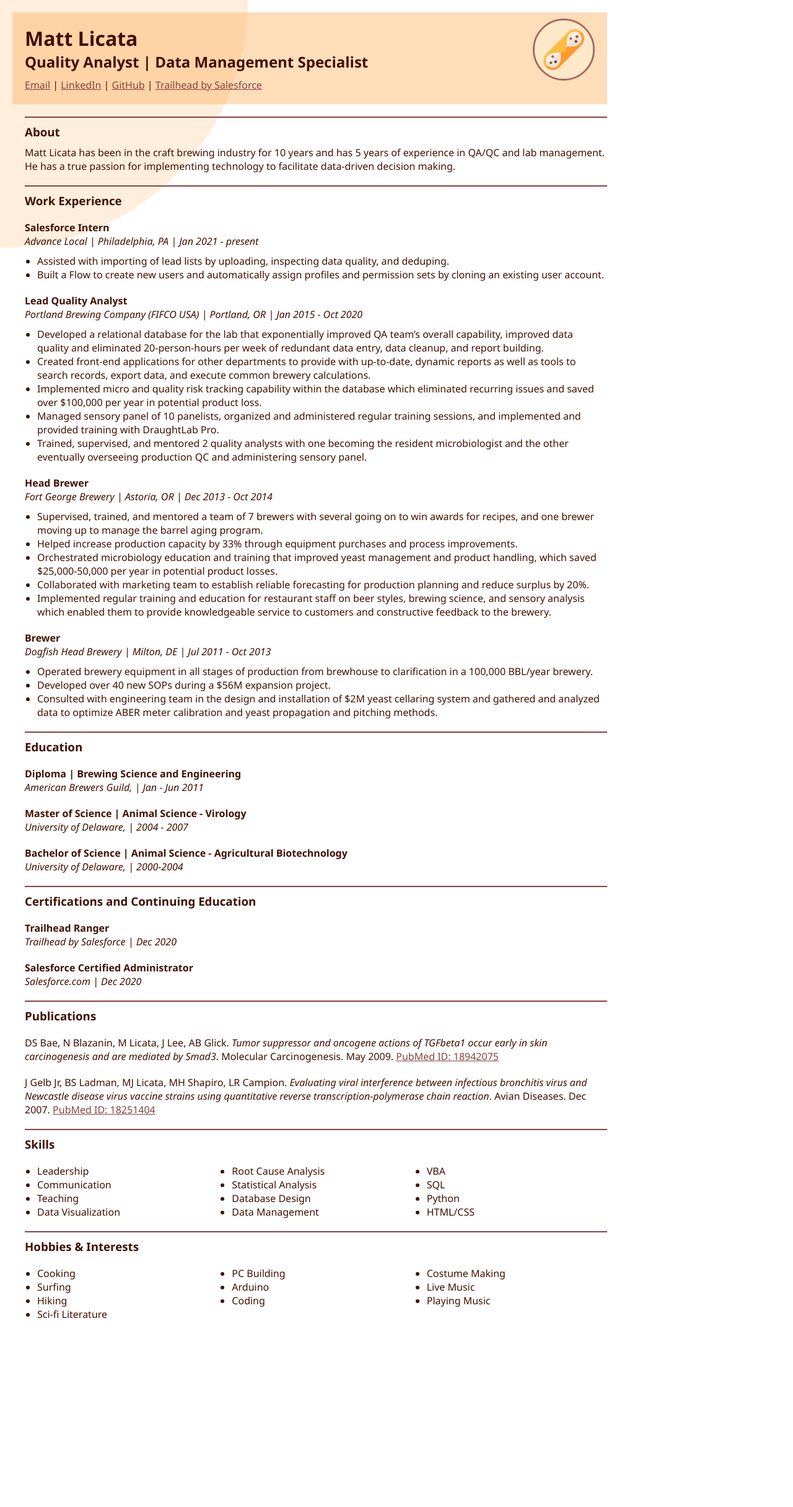
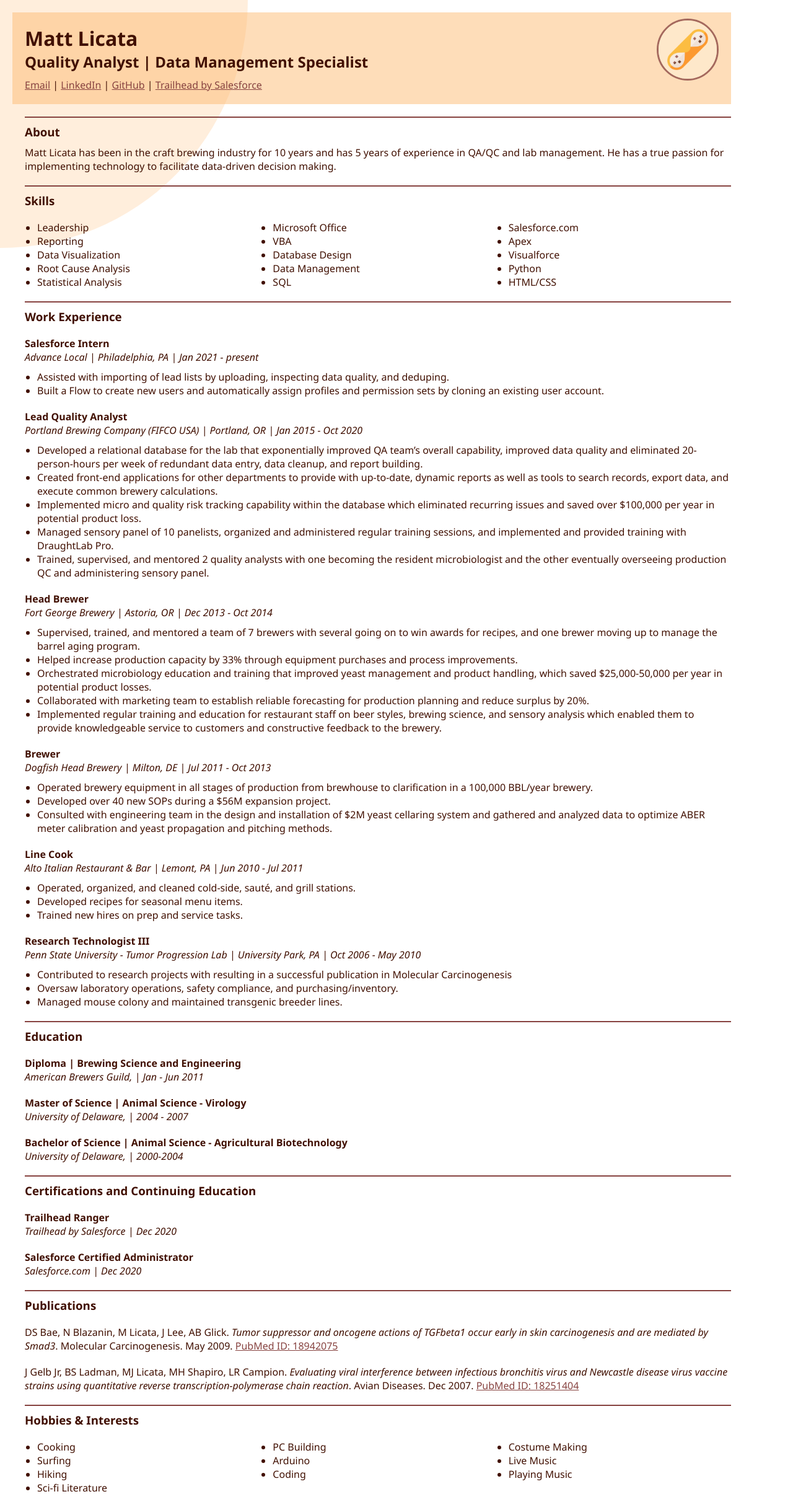
Before and after one commit to mattRicotta/flask-app-1, a Flask app: page / in a window 1280 px wide. Shown: the whole page at 62% size. Before the commit the page ends 2127 px from the top, so only its background shows below. Run offline with Flask 2, Linux system fonts and the light colour scheme.

Commit message:
add print.css and update other files

```diff
--- a/resume.py
+++ b/resume.py
@@ -225,9 +225,9 @@ publications = [
 # SKILLS
 # use a new list for each column
 skills = [
-  ['Leadership', 'Communication', 'Teaching', 'Data Visualization'],
-  ['Root Cause Analysis', 'Statistical Analysis', 'Database Design', 'Data Management'],
-  ['VBA', 'SQL', 'Python', 'HTML/CSS']
+  ['Leadership', 'Reporting', 'Data Visualization', 'Root Cause Analysis', 'Statistical Analysis'],
+  ['Microsoft Office', 'VBA', 'Database Design', 'Data Management', 'SQL'],
+  ['Salesforce.com', 'Apex', 'Visualforce', 'Python', 'HTML/CSS']
 ]
 # ======================================================
 # HOBBIES
--- /dev/null
+++ b/static/print.css
@@ -0,0 +1,30 @@
+@media print {
+  * {
+    color: #000;
+  }
+
+  hr {
+    background-color: #00000050;
+  }
+
+  a {
+    color: #00000050
+  }
+
+  img {
+    border: #00000050;
+    filter: grayscale(100%);
+  }
+
+  .cornercircle {
+    visibility: hidden;
+  }
+
+  header {
+    background-color: #fff;
+  }
+
+  .entry {
+    page-break-inside: avoid;
+  }
+}
--- a/static/stylesheet.css
+++ b/static/stylesheet.css
@@ -8,7 +8,7 @@ body {
     background-color:#ffffff;
     font-family: "Segoe UI", "Helvetica";
     color:#411002;
-    max-width:1000px;
+    max-width:1200px;
     min-width:600px;
 }
 
--- a/templates/base.html
+++ b/templates/base.html
@@ -2,6 +2,7 @@
 <html lang="en">
     <head>
         <link rel="stylesheet" href="../static/stylesheet.css" type="text/css">
+        <link rel="stylesheet" href="../static/print.css" type="text/css">
         <title>Matt Licata | Resume</title>
     </head>
     <body>
--- a/templates/index.html
+++ b/templates/index.html
@@ -2,7 +2,7 @@
 {% block content %}
 <div class="cornercircle"></div>
 <header>
-  <a href="https://www.github.com/mattRicotta" target="_blank" alt="cannoli logo"><img src="../static/images/cannoli.png" class="logo"></a>
+  <a href="https://mattRicotta.github.io/resume" target="_blank" alt="cannoli logo"><img src="../static/images/cannoli.png" class="logo"></a>
   <div class="title">
     <h1>Matt Licata</h1>
     <h2>Quality Analyst | Data Management Specialist</h2>
@@ -20,10 +20,23 @@
     <h3 class="title">About</h3>
     <p>{{ about }}</p>
   </section>
+  <section id="skills">
+    <hr>
+    <h3 class="title"> Skills</h3>
+    {% for skill_list in skills %}
+      <div class="column">
+        <ul>
+          {% for skill in skill_list %}
+            <li>{{ skill }}</li>
+          {% endfor %}
+        </ul>
+      </div>
+    {% endfor %}
+  </section>
   <section id="workexperience">
     <hr>
     <h3 class="title">Work Experience</h3>
-    {% for w in work_experience[:4] %}
+    {% for w in work_experience %}
       <div class="entry">
         <div class="title">
           <b>{{ w['title'] }}</b><br>
@@ -67,19 +80,6 @@
       </div>
     {% endfor %}
   </section>
-  <section id="skills">
-    <hr>
-    <h3 class="title"> Skills</h3>
-    {% for skill_list in skills %}
-      <div class="column">
-        <ul>
-          {% for skill in skill_list %}
-            <li>{{ skill }}</li>
-          {% endfor %}
-        </ul>
-      </div>
-    {% endfor %}
-  </section>
   <section id="hobbies">
     <hr>
     <h3 class="title">Hobbies & Interests</h3>
```
